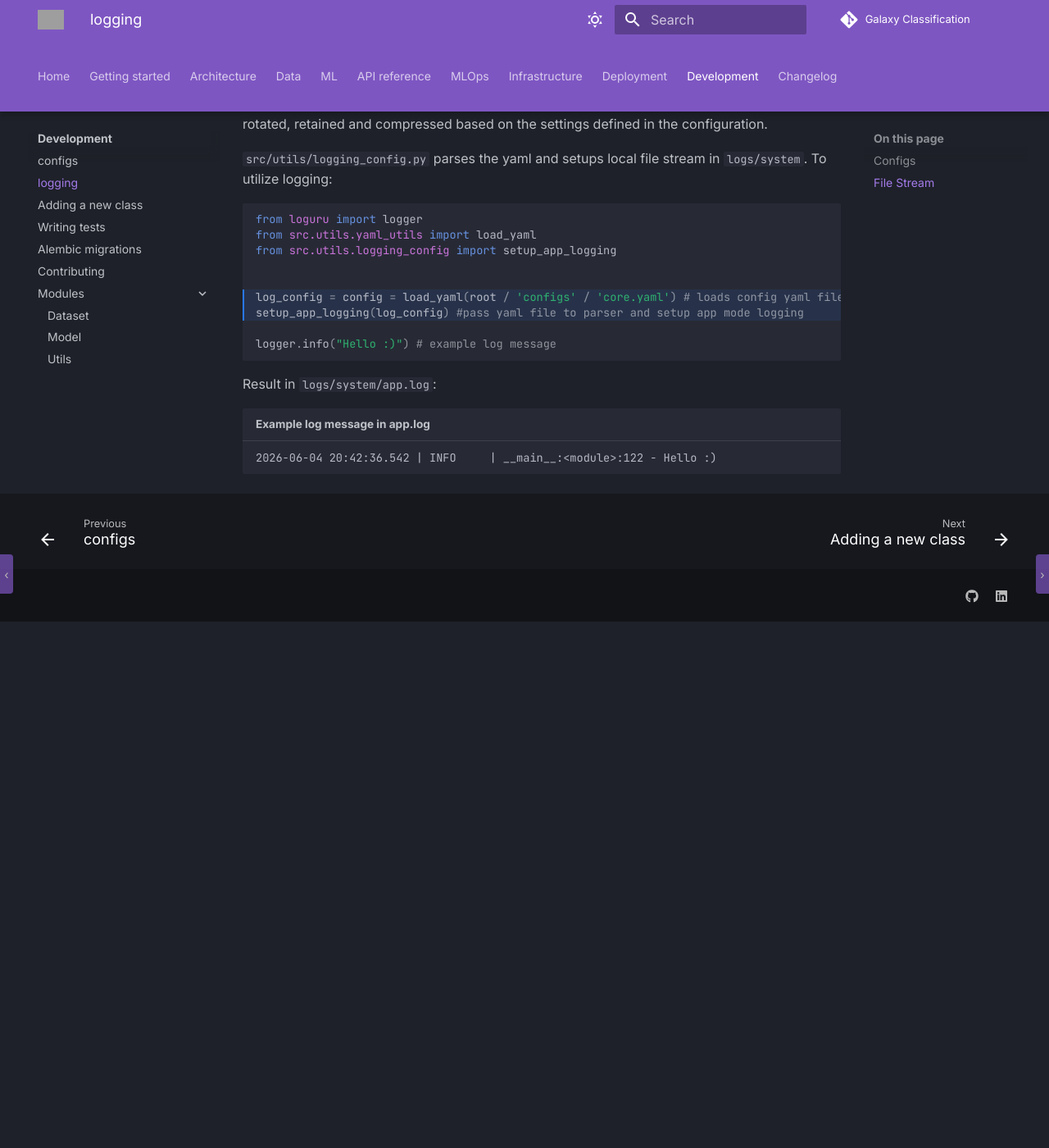
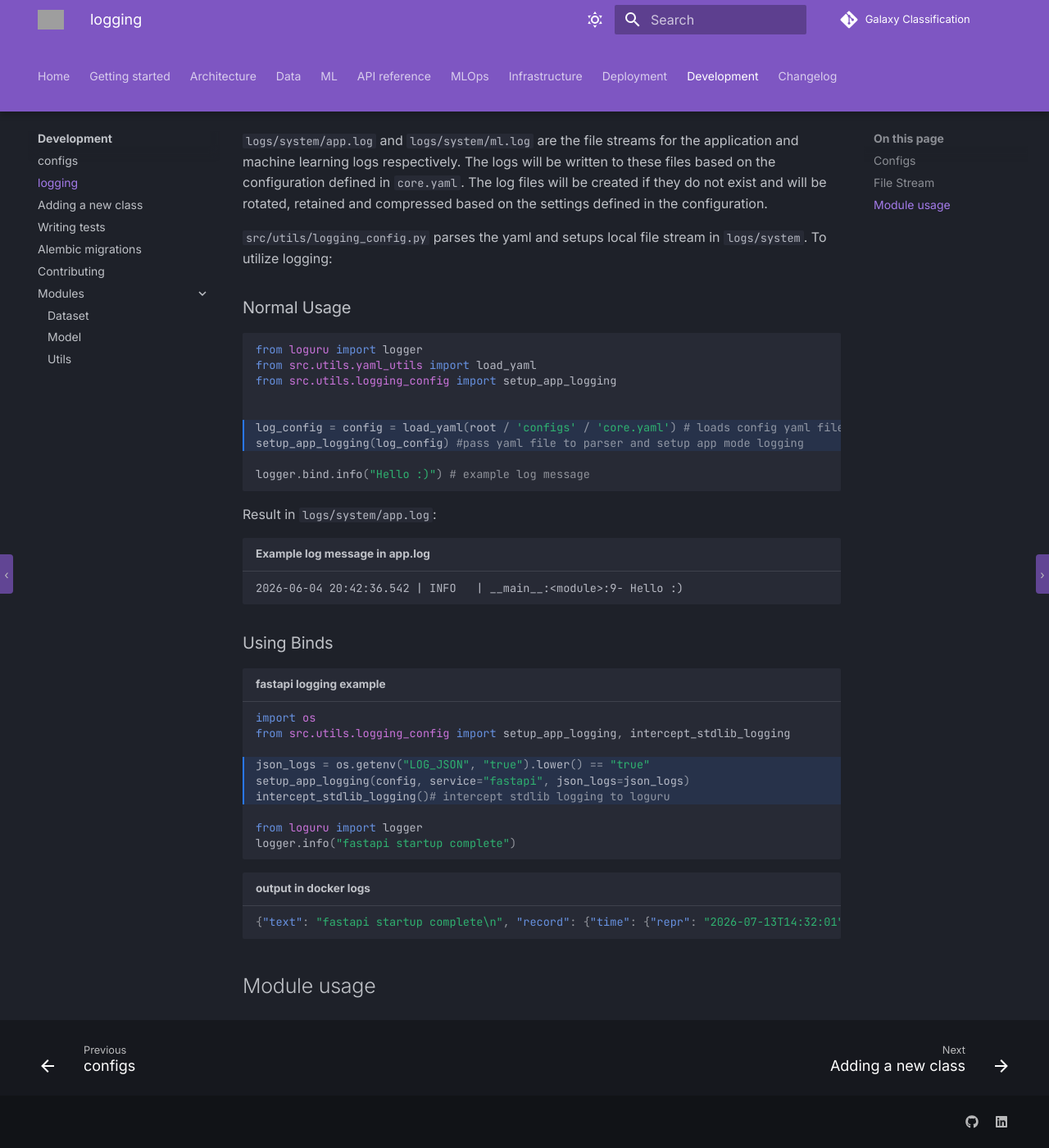
Before and after one commit to YubikNakarmi/galaxy-classification, an MkDocs documentation site: the page built from docs/docs/development/logging.md, in a window 1280 px wide and 1400 px high, scrolled down 1125 px. Shown: the whole window at 82% size. Built offline with MkDocs 1.6.1 and Material for MkDocs 9.7.7, drawn with Linux system fonts in a browser that asks for light colours; comment, search, counter and statistics services are not loaded; the version menu is left out; before the commit the page ends 1883 px from its top, so only the background shows below that; some of the changed text lies outside the part shown; grey boxes are pictures that could not be loaded.

Commit message:
docs: updated some loggings

````diff
--- a/docs/docs/development/logging.md
+++ b/docs/docs/development/logging.md
@@ -2,6 +2,10 @@
 Logging is done through loguru library. The logging configuration is defined in `core.yaml` file under the `logging` section. There are two loggers defined, one for the application logs and another for the machine learning logs. The loggers can be configured with different levels, file paths, rotation, retention and compression settings.
 
 Furthermore stderr and stdout can be configured to log a docker container. Services like **Bentoml** and **Fastapi** containers utilize this to log to the container. The log files will be created in the `logs/system/` directory. The log files will be rotated when they reach 10 MB in size, retained for 7 days and compressed using zip format (default config).
+
+```sh title="view logs in docker container"
+docker logs <container_id>
+```
 
 ## Configs
 
@@ -31,6 +35,7 @@ The loggin can be configured in `core.yaml` as shown above. The `app` logger is
 
 `src/utils/logging_config.py` parses the yaml and setups local file stream in `logs/system`. To utilize logging:
 
+### Normal Usage
 ``` py hl_lines="6 7"
 from loguru import logger
 from src.utils.yaml_utils import load_yaml
@@ -40,12 +45,29 @@ from src.utils.logging_config import setup_app_logging
 log_config = config = load_yaml(root / 'configs' / 'core.yaml') # loads config yaml file
 setup_app_logging(log_config) #pass yaml file to parser and setup app mode logging
 
-logger.info("Hello :)") # example log message
+logger.bind.info("Hello :)") # example log message
 ```
 
 Result in `logs/system/app.log`:
 
 ``` txt title="Example log message in app.log"
-2026-06-04 20:42:36.542 | INFO     | __main__:<module>:122 - Hello :)
+2026-06-04 20:42:36.542 | INFO   | __main__:<module>:9- Hello :)
+```
+### Using Binds
+```py title="fastapi logging example" hl_lines="4 5 6"
+import os
+from src.utils.logging_config import setup_app_logging, intercept_stdlib_logging
 
+json_logs = os.getenv("LOG_JSON", "true").lower() == "true"
+setup_app_logging(config, service="fastapi", json_logs=json_logs)
+intercept_stdlib_logging()# intercept stdlib logging to loguru
+
+from loguru import logger
+logger.info("fastapi startup complete")
 ```
+
+```json title="output in docker logs"
+{"text": "fastapi startup complete\n", "record": {"time": {"repr": "2026-07-13T14:32:01"}, "level": {"name": "INFO"}, "message": "fastapi startup complete", "extra": {"service": "fastapi"}}}
+```
+
+## Module usage
````
